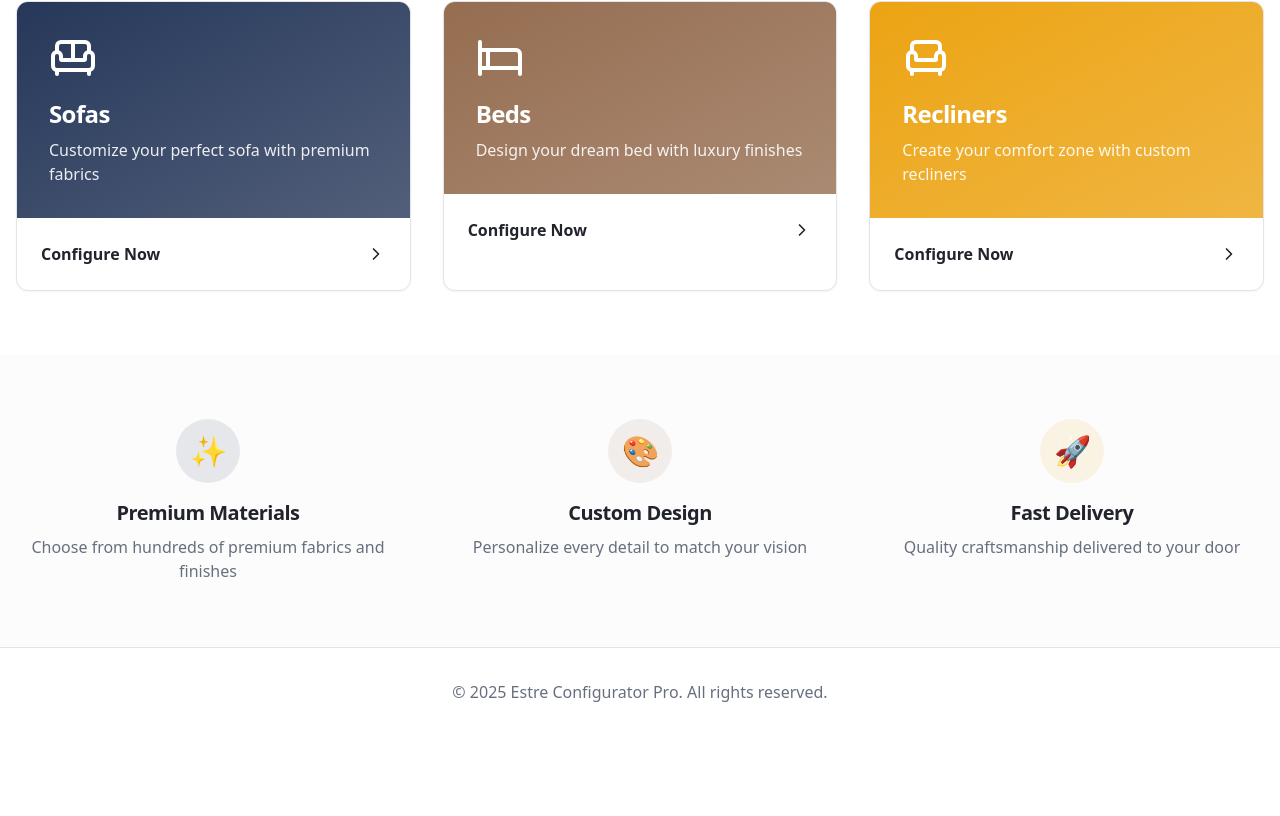
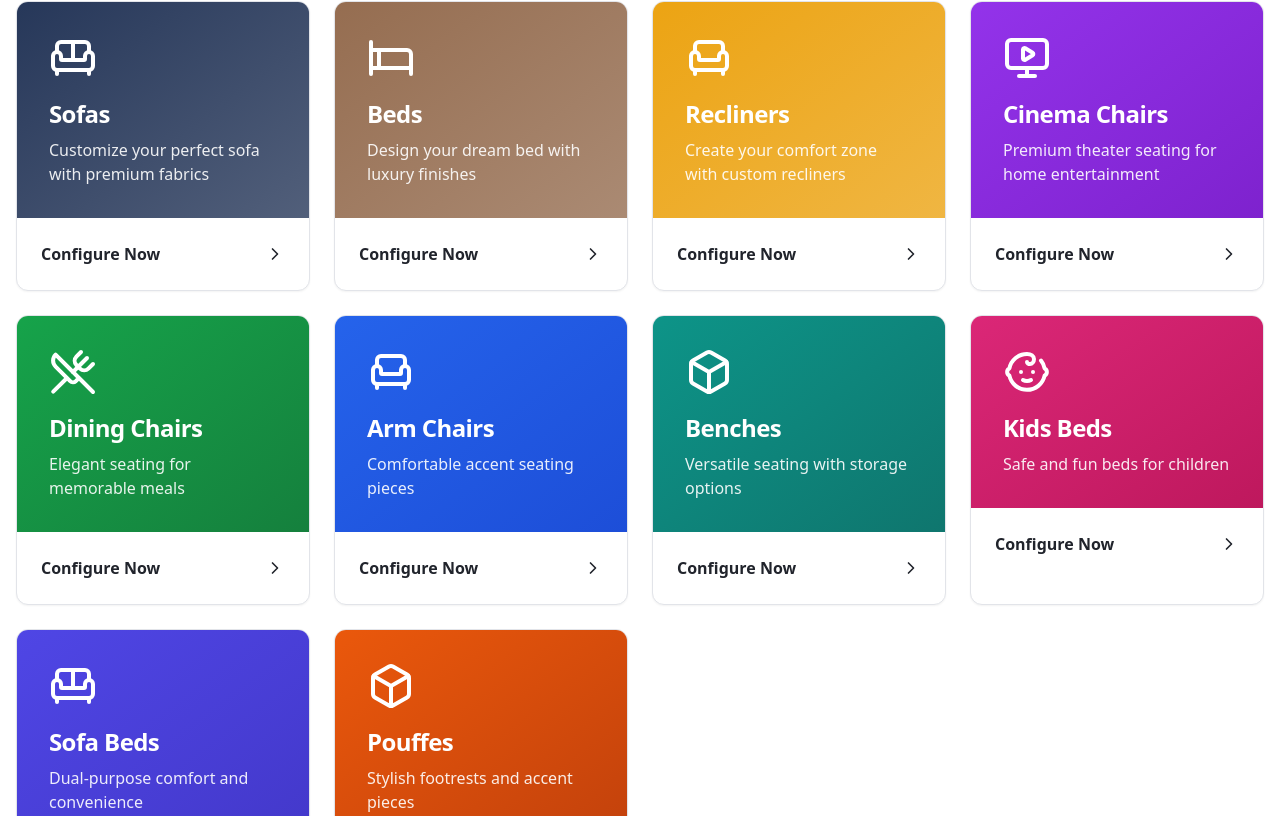
Before and after one commit to shushruth21/Estre, a React (Vite) app: page / in a window 1280 px wide. Shown: the part 604-1420 px from the top of the page. Before the commit the page ends 1340 px from the top, so only its background shows below. Built offline with nearby package versions, Linux system fonts and the light colour scheme; the HTML template or start-up script is replaced by a standard one.

Commit message:
Add missing product categories

```diff
--- a/src/pages/Index.tsx
+++ b/src/pages/Index.tsx
@@ -1,6 +1,6 @@
 import { Button } from "@/components/ui/button";
 import { Card } from "@/components/ui/card";
-import { Sofa, Bed, Armchair, ChevronRight } from "lucide-react";
+import { Sofa, Bed, Armchair, ChevronRight, MonitorPlay, UtensilsCrossed, Baby, SofaIcon, Box } from "lucide-react";
 import { Link } from "react-router-dom";
 
 const Index = () => {
@@ -9,22 +9,71 @@ const Index = () => {
       icon: Sofa,
       title: "Sofas",
       description: "Customize your perfect sofa with premium fabrics",
-      href: "/products/sofa",
+      href: "/products?category=sofa",
       gradient: "from-primary to-primary/80"
     },
     {
       icon: Bed,
       title: "Beds",
       description: "Design your dream bed with luxury finishes",
-      href: "/products/bed",
+      href: "/products?category=bed",
       gradient: "from-secondary to-secondary/80"
     },
     {
       icon: Armchair,
       title: "Recliners",
       description: "Create your comfort zone with custom recliners",
-      href: "/products/recliner",
+      href: "/products?category=recliner",
       gradient: "from-accent to-accent/80"
+    },
+    {
+      icon: MonitorPlay,
+      title: "Cinema Chairs",
+      description: "Premium theater seating for home entertainment",
+      href: "/products?category=cinema_chairs",
+      gradient: "from-purple-600 to-purple-700"
+    },
+    {
+      icon: UtensilsCrossed,
+      title: "Dining Chairs",
+      description: "Elegant seating for memorable meals",
+      href: "/products?category=dining_chairs",
+      gradient: "from-green-600 to-green-700"
+    },
+    {
+      icon: Armchair,
+      title: "Arm Chairs",
+      description: "Comfortable accent seating pieces",
+      href: "/products?category=arm_chairs",
+      gradient: "from-blue-600 to-blue-700"
+    },
+    {
+      icon: Box,
+      title: "Benches",
+      description: "Versatile seating with storage options",
+      href: "/products?category=benches",
+      gradient: "from-teal-600 to-teal-700"
+    },
+    {
+      icon: Baby,
+      title: "Kids Beds",
+      description: "Safe and fun beds for children",
+      href: "/products?category=kids_bed",
+      gradient: "from-pink-600 to-pink-700"
+    },
+    {
+      icon: SofaIcon,
+      title: "Sofa Beds",
+      description: "Dual-purpose comfort and convenience",
+      href: "/products?category=sofabed",
+      gradient: "from-indigo-600 to-indigo-700"
+    },
+    {
+      icon: Box,
+      title: "Pouffes",
+      description: "Stylish footrests and accent pieces",
+      href: "/products?category=database_pouffes",
+      gradient: "from-orange-600 to-orange-700"
     }
   ];
 
@@ -71,7 +120,7 @@ const Index = () => {
           <h3 className="text-3xl font-bold text-center mb-12">
             Explore Our Categories
           </h3>
-          <div className="grid md:grid-cols-3 gap-8">
+          <div className="grid sm:grid-cols-2 md:grid-cols-3 lg:grid-cols-4 gap-6">
             {categories.map((category) => {
               const Icon = category.icon;
               return (
--- a/src/pages/Products.tsx
+++ b/src/pages/Products.tsx
@@ -1,5 +1,6 @@
-import { useState } from "react";
+import { useState, useEffect } from "react";
 import { useQuery } from "@tanstack/react-query";
+import { useSearchParams } from "react-router-dom";
 import { supabase } from "@/integrations/supabase/client";
 import { Card, CardContent, CardFooter } from "@/components/ui/card";
 import { Button } from "@/components/ui/button";
@@ -18,7 +19,20 @@ type Product = {
 };
 
 const Products = () => {
-  const [category, setCategory] = useState<string>("sofa");
+  const [searchParams, setSearchParams] = useSearchParams();
+  const [category, setCategory] = useState<string>(searchParams.get("category") || "sofa");
+
+  useEffect(() => {
+    const categoryParam = searchParams.get("category");
+    if (categoryParam) {
+      setCategory(categoryParam);
+    }
+  }, [searchParams]);
+
+  const handleCategoryChange = (newCategory: string) => {
+    setCategory(newCategory);
+    setSearchParams({ category: newCategory });
+  };
 
   const { data: products, isLoading } = useQuery({
     queryKey: ["products", category],
@@ -53,7 +67,7 @@ const Products = () => {
         <h1 className="text-4xl font-bold mb-8">Product Catalog</h1>
 
         {/* Category Tabs */}
-        <Tabs value={category} onValueChange={setCategory} className="mb-8">
+        <Tabs value={category} onValueChange={handleCategoryChange} className="mb-8">
           <TabsList className="flex-wrap h-auto">
             <TabsTrigger value="sofa">Sofas</TabsTrigger>
             <TabsTrigger value="bed">Beds</TabsTrigger>
```
